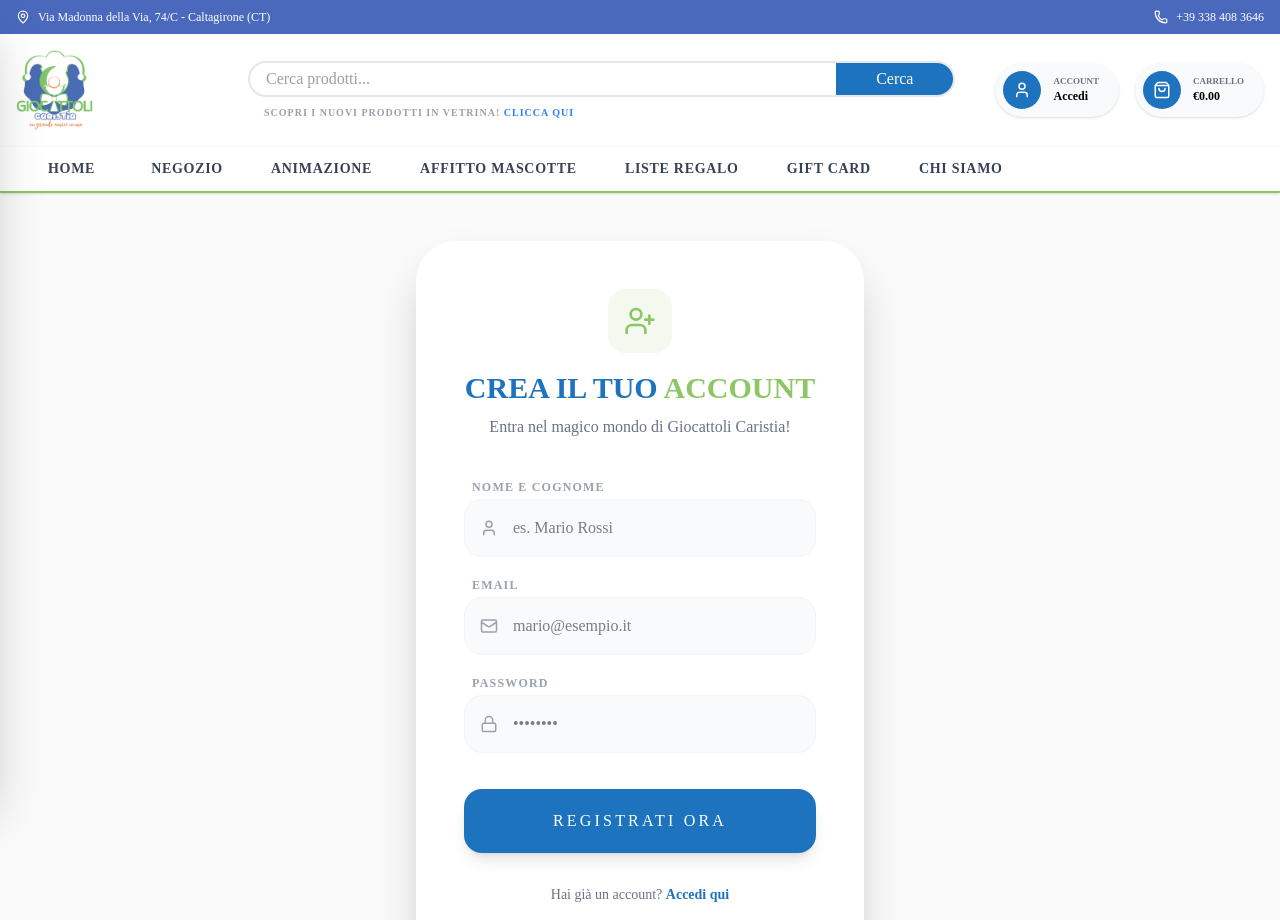
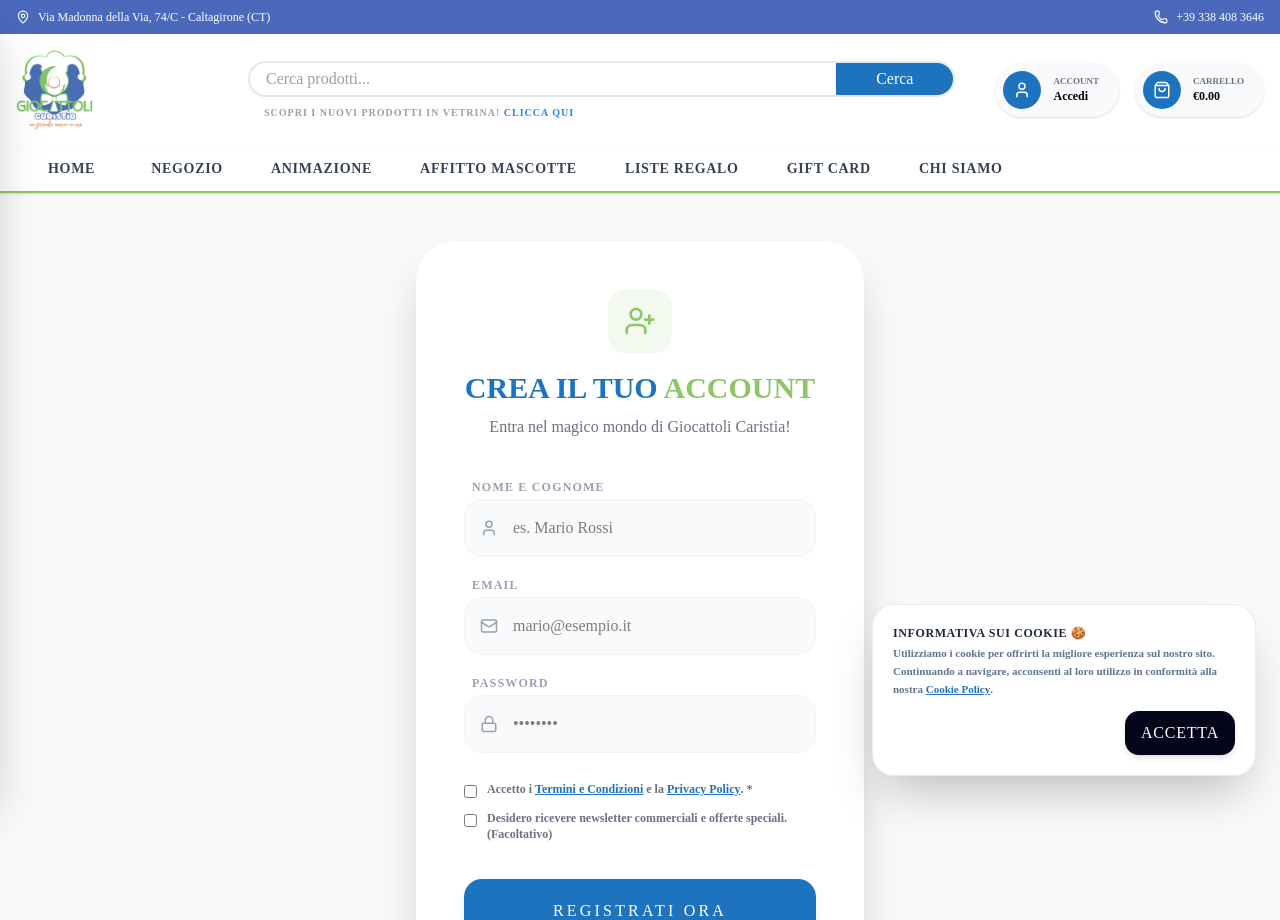
Before and after one commit to francescoaleo131-design/caristia, a Next.js app: page /register in a window 1280 px wide. Shown: the top 920 px of the page. Built offline with nearby package versions, Linux system fonts and the light colour scheme; no server answers.

Commit message:
checkboxs

```diff
--- a/src/app/carrello/CarrelloClient.tsx
+++ b/src/app/carrello/CarrelloClient.tsx
@@ -14,6 +14,7 @@ export default function CarrelloClient({ giftCardBalance }: CarrelloClientProps)
   const { items, updateQuantity, removeItem, clearCart } = useCart();
   const [loading, setLoading] = useState(false);
   const [useGiftCard, setUseGiftCard] = useState(true);
+  const [acceptedTerms, setAcceptedTerms] = useState(false);
 
   const subtotale = items.reduce((acc, item) => acc + (item.price * item.quantity), 0);
 
@@ -24,6 +25,10 @@ export default function CarrelloClient({ giftCardBalance }: CarrelloClientProps)
   const totaleFinale = subtotale - scontoGiftCard;
 
   const handleCheckout = async () => {
+    if (!acceptedTerms) {
+      toast.error("Devi accettare i Termini e Condizioni e la Politica di Reso prima di procedere al pagamento.");
+      return;
+    }
     setLoading(true);
     try {
       if (scontoGiftCard > 0) {
@@ -154,10 +159,23 @@ export default function CarrelloClient({ giftCardBalance }: CarrelloClientProps)
                 </div>
               </div>
 
+              <div className="flex items-start gap-2.5 px-1 py-1">
+                <input
+                  type="checkbox"
+                  checked={acceptedTerms}
+                  onChange={(e) => setAcceptedTerms(e.target.checked)}
+                  id="checkout-terms-checkbox"
+                  className="mt-1 shrink-0 accent-blue-600 cursor-pointer"
+                />
+                <label htmlFor="checkout-terms-checkbox" className="text-xs text-slate-500 font-semibold leading-snug cursor-pointer select-none">
+                  Accetto i <Link href="/tos" className="text-blue-600 underline font-bold hover:text-blue-750">Termini e Condizioni</Link> e la <Link href="/return_policy" className="text-blue-600 underline font-bold hover:text-blue-750">Politica di Reso</Link> di Giocattoli Caristia. *
+                </label>
+              </div>
+
               <button
                 onClick={handleCheckout}
                 disabled={loading}
-                className={`w-full py-4 rounded-xl font-bold text-white transition-all ${
+                className={`w-full py-4 rounded-xl font-bold text-white transition-all cursor-pointer ${
                   loading ? 'bg-slate-400 cursor-not-allowed' : 'bg-blue-600 hover:bg-blue-700 shadow-lg hover:shadow-blue-200'
                 }`}
               >
--- a/src/app/layout.tsx
+++ b/src/app/layout.tsx
@@ -7,6 +7,7 @@ import Footer from "@/components/footer";
 import Script from "next/script";
 import { Toaster } from 'sonner';
 import { Suspense } from "react";
+import CookieBanner from "@/components/CookieBanner";
 
 const geistSans = Geist({
   variable: "--font-geist-sans",
@@ -33,6 +34,7 @@ export default function RootLayout({ children }: { children: React.ReactNode })
       </head>
       <body className={`${geistSans.variable} ${geistMono.variable} antialiased min-h-screen flex flex-col bg-white text-zinc-900`}>
         <SpeedInsights />
+        <CookieBanner />
         <Toaster
           position="top-center"
           expand={false}
--- a/src/app/page.tsx
+++ b/src/app/page.tsx
@@ -3,6 +3,7 @@
 import { useState, useEffect } from "react";
 import { Mail, Loader2, CheckCircle2, User } from "lucide-react";
 import { toast } from 'sonner';
+import Link from 'next/link';
 
 import HeadOne from "@/components/main";
 import Card1, { Card2, Card3 } from "@/components/maincards";
@@ -125,13 +126,25 @@ export default function Home() {
                       placeholder="La tua email migliore..."
                       value={email}
                       onChange={(e) => setEmail(e.target.value)}
-                      className="w-full bg-zinc-50 border-2 border-transparent focus:border-[#1e73be]/20 rounded-2xl py-4 pl-12 pr-6 font-bold outline-none transition-all"
+                      className="w-full bg-zinc-50 border-2 border-transparent focus:border-[#1e73be]/20 rounded-2xl py-4 pl-12 pr-6 font-bold outline-none transition-all text-black"
                     />
+                  </div>
+
+                  <div className="flex items-start gap-2.5 px-2 py-1">
+                    <input
+                      type="checkbox"
+                      required
+                      id="newsletter-privacy"
+                      className="mt-1 shrink-0 accent-[#1e73be] cursor-pointer"
+                    />
+                    <label htmlFor="newsletter-privacy" className="text-xs text-zinc-500 font-semibold leading-snug cursor-pointer select-none">
+                      Ho letto e accetto la <Link href="/privacy" className="text-[#1e73be] underline hover:text-blue-700 font-bold">Privacy Policy</Link> di Giocattoli Caristia. *
+                    </label>
                   </div>
 
                   <button
                     disabled={status === "loading"}
-                    className="bg-[#1e73be] text-white py-4 rounded-2xl font-black uppercase italic tracking-widest text-xs hover:scale-105 active:scale-95 transition-all shadow-lg shadow-blue-200 disabled:opacity-50 flex items-center justify-center min-w-[160px]"
+                    className="bg-[#1e73be] text-white py-4 rounded-2xl font-black uppercase italic tracking-widest text-xs hover:scale-105 active:scale-95 transition-all shadow-lg shadow-blue-200 disabled:opacity-50 flex items-center justify-center min-w-[160px] cursor-pointer"
                   >
                     {status === "loading" ? <Loader2 className="animate-spin" size={20} /> : "Iscriviti Subito"}
                   </button>
--- a/src/app/register/page.tsx
+++ b/src/app/register/page.tsx
@@ -11,6 +11,7 @@ export default function RegisterPage() {
   const [password, setPassword] = useState("")
   const [fullName, setFullName] = useState("")
   const [loading, setLoading] = useState(false)
+  const [marketingAccepted, setMarketingAccepted] = useState(false)
   const router = useRouter()
 
   const handleRegister = async (e: React.FormEvent) => {
@@ -24,6 +25,7 @@ export default function RegisterPage() {
         emailRedirectTo: `${window.location.origin}/auth/callback`,
         data: {
           full_name: fullName,
+          marketing_accepted: marketingAccepted,
         },
       },
     })
@@ -97,10 +99,37 @@ export default function RegisterPage() {
             </div>
           </div>
 
+          <div className="space-y-3 pt-2">
+            <div className="flex items-start gap-2.5">
+              <input
+                type="checkbox"
+                required
+                id="register-terms-privacy"
+                className="mt-1 shrink-0 accent-[#1e73be] cursor-pointer"
+              />
+              <label htmlFor="register-terms-privacy" className="text-xs text-gray-500 font-semibold leading-snug cursor-pointer select-none">
+                Accetto i <Link href="/tos" className="text-[#1e73be] underline hover:text-blue-700 font-bold">Termini e Condizioni</Link> e la <Link href="/privacy" className="text-[#1e73be] underline hover:text-blue-700 font-bold">Privacy Policy</Link>. *
+              </label>
+            </div>
+
+            <div className="flex items-start gap-2.5">
+              <input
+                type="checkbox"
+                id="register-marketing"
+                checked={marketingAccepted}
+                onChange={(e) => setMarketingAccepted(e.target.checked)}
+                className="mt-1 shrink-0 accent-[#1e73be] cursor-pointer"
+              />
+              <label htmlFor="register-marketing" className="text-xs text-gray-500 font-semibold leading-snug cursor-pointer select-none">
+                Desidero ricevere newsletter commerciali e offerte speciali. (Facoltativo)
+              </label>
+            </div>
+          </div>
+
           <button
             type="submit"
             disabled={loading}
-            className="w-full bg-[#1e73be] hover:bg-[#8cc665] text-white font-black py-5 rounded-2xl uppercase tracking-[0.2em] transition-all shadow-lg active:scale-95 disabled:opacity-50 mt-4"
+            className="w-full bg-[#1e73be] hover:bg-[#8cc665] text-white font-black py-5 rounded-2xl uppercase tracking-[0.2em] transition-all shadow-lg active:scale-95 disabled:opacity-50 mt-4 cursor-pointer"
           >
             {loading ? "Elaborazione..." : "Registrati ora"}
           </button>
--- /dev/null
+++ b/src/components/CookieBanner.tsx
@@ -0,0 +1,40 @@
+"use client";
+import { useState, useEffect } from 'react';
+
+export default function CookieBanner() {
+  const [isOpen, setIsOpen] = useState(false);
+
+  useEffect(() => {
+    const consent = localStorage.getItem('cookie-consent');
+    if (!consent) {
+      setIsOpen(true);
+    }
+  }, []);
+
+  const handleAccept = () => {
+    localStorage.setItem('cookie-consent', 'accepted');
+    setIsOpen(false);
+  };
+
+  if (!isOpen) return null;
+
+  return (
+    <div className="fixed bottom-6 right-6 z-50 max-w-sm w-full bg-white/95 backdrop-blur-md border border-slate-200/80 shadow-2xl rounded-3xl p-5 flex flex-col gap-3 animate-in slide-in-from-bottom-5 duration-300">
+      <div>
+        <h4 className="text-xs font-black uppercase text-slate-800 tracking-wider">Informativa sui Cookie 🍪</h4>
+        <p className="text-[11px] text-slate-500 font-semibold leading-relaxed mt-1">
+          Utilizziamo i cookie per offrirti la migliore esperienza sul nostro sito. Continuando a navigare, acconsenti al loro utilizzo in conformità alla nostra{" "}
+          <a href="/cookies" className="text-[#1e73be] underline font-bold hover:text-blue-700">Cookie Policy</a>.
+        </p>
+      </div>
+      <div className="flex gap-2 justify-end">
+        <button
+          onClick={handleAccept}
+          className="bg-slate-950 hover:bg-[#1e73be] text-white px-4 py-2.5 rounded-xl text-[10px] font-black uppercase tracking-wider transition-all cursor-pointer shadow-md active:scale-95"
+        >
+          Accetta
+        </button>
+      </div>
+    </div>
+  );
+}
--- a/src/components/FormContatti.tsx
+++ b/src/components/FormContatti.tsx
@@ -3,6 +3,7 @@ import React, { useState } from "react"
 import { Send, User, Phone, Users, PartyPopper, Calendar } from "lucide-react"
 
 export default function FormContatti() {
+  const [acceptedReturnPolicy, setAcceptedReturnPolicy] = useState(false)
   const [formData, setFormData] = useState({
     nome: "",
     telefono: "",
@@ -15,6 +16,10 @@ export default function FormContatti() {
 
   const handleSubmit = (e: React.FormEvent) => {
     e.preventDefault()
+    if (!acceptedReturnPolicy) {
+      alert("Devi accettare la Politica di Reso e Cancellazione prima di procedere.");
+      return;
+    }
     const numeroOwner = "393384083646"
 
     const pacchettoScelto = formData.tipoFesta === "Matrimonio"
@@ -58,7 +63,21 @@ export default function FormContatti() {
 
           <textarea name="messaggio" rows={3} placeholder="Note speciali..." className="md:col-span-2 p-3 bg-gray-50 border rounded-xl outline-none resize-none" onChange={handleChange} />
 
-          <button type="submit" className="md:col-span-2 bg-[#1e73be] hover:bg-[#8cc665] text-white font-black py-4 rounded-2xl uppercase tracking-widest transition-all flex items-center justify-center gap-2 shadow-md">
+          <div className="md:col-span-2 flex items-start gap-2.5 px-2 py-1">
+            <input
+              type="checkbox"
+              required
+              id="animation-return-policy"
+              checked={acceptedReturnPolicy}
+              onChange={(e) => setAcceptedReturnPolicy(e.target.checked)}
+              className="mt-1 shrink-0 accent-[#1e73be] cursor-pointer"
+            />
+            <label htmlFor="animation-return-policy" className="text-xs text-slate-500 font-semibold leading-snug cursor-pointer select-none">
+              Confermo di aver letto e accettato la <a href="/return_policy" target="_blank" rel="noopener noreferrer" className="text-[#1e73be] underline hover:text-[#8cc665] font-bold">Politica di Reso e Cancellazione</a>. *
+            </label>
+          </div>
+
+          <button type="submit" className="md:col-span-2 bg-[#1e73be] hover:bg-[#8cc665] text-white font-black py-4 rounded-2xl uppercase tracking-widest transition-all flex items-center justify-center gap-2 shadow-md cursor-pointer">
             Invia su WhatsApp <Send size={20} />
           </button>
         </form>
--- a/src/components/MascotteBookingForm.tsx
+++ b/src/components/MascotteBookingForm.tsx
@@ -15,6 +15,7 @@ interface MascotteBookingFormProps {
 export default function MascotteBookingForm({ packageInfo, initialMascot, onClose }: MascotteBookingFormProps) {
   const [loading, setLoading] = useState(false)
   const [bookedDates, setBookedDates] = useState<string[]>([])
+  const [acceptedReturnPolicy, setAcceptedReturnPolicy] = useState(false)
   const [formData, setFormData] = useState({
     personaggio: initialMascot || "",
     data: "",
@@ -48,6 +49,10 @@ export default function MascotteBookingForm({ packageInfo, initialMascot, onClos
 
   const handleSubmit = async (e: React.FormEvent) => {
     e.preventDefault()
+    if (!acceptedReturnPolicy) {
+      alert("Devi accettare la Politica di Reso e Cancellazione prima di prenotare.");
+      return;
+    }
     setLoading(true)
 
     try {
@@ -148,10 +153,24 @@ export default function MascotteBookingForm({ packageInfo, initialMascot, onClos
               <textarea name="note" value={formData.note} onChange={handleChange} rows={2} placeholder="Eventuali richieste particolari..." className="w-full p-4 bg-slate-50 border border-slate-100 rounded-2xl outline-none focus:border-[#1e73be] transition-all font-bold" />
             </div>
 
+            <div className="md:col-span-2 flex items-start gap-2.5 px-2 py-1">
+              <input
+                type="checkbox"
+                required
+                id="mascot-return-policy"
+                checked={acceptedReturnPolicy}
+                onChange={(e) => setAcceptedReturnPolicy(e.target.checked)}
+                className="mt-1 shrink-0 accent-[#8cc665] cursor-pointer"
+              />
+              <label htmlFor="mascot-return-policy" className="text-xs text-slate-500 font-semibold leading-snug cursor-pointer select-none">
+                Confermo di aver letto e accettato la <a href="/return_policy" target="_blank" rel="noopener noreferrer" className="text-[#1e73be] underline hover:text-blue-700 font-bold">Politica di Reso e Cancellazione</a>. *
+              </label>
+            </div>
+
             <button
               disabled={loading}
               type="submit"
-              className="md:col-span-2 bg-[#8cc665] hover:bg-[#1e73be] text-white font-black py-5 rounded-2xl uppercase tracking-widest transition-all flex items-center justify-center gap-3 shadow-xl disabled:opacity-50 mt-4"
+              className="md:col-span-2 bg-[#8cc665] hover:bg-[#1e73be] text-white font-black py-5 rounded-2xl uppercase tracking-widest transition-all flex items-center justify-center gap-3 shadow-xl disabled:opacity-50 mt-4 cursor-pointer"
             >
               {loading ? "Elaborazione..." : "Procedi al Pagamento"} <Send size={20} />
             </button>
```
